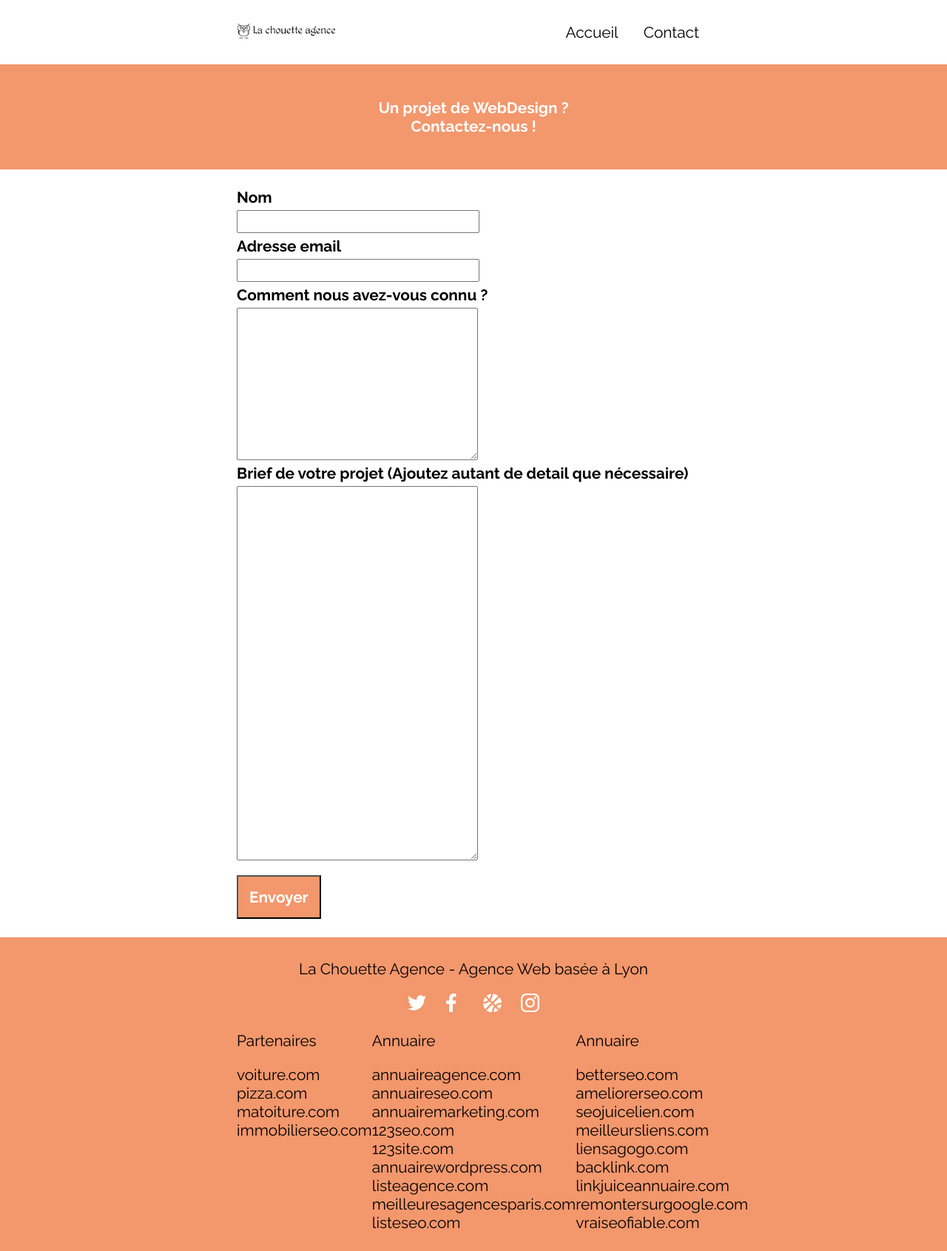
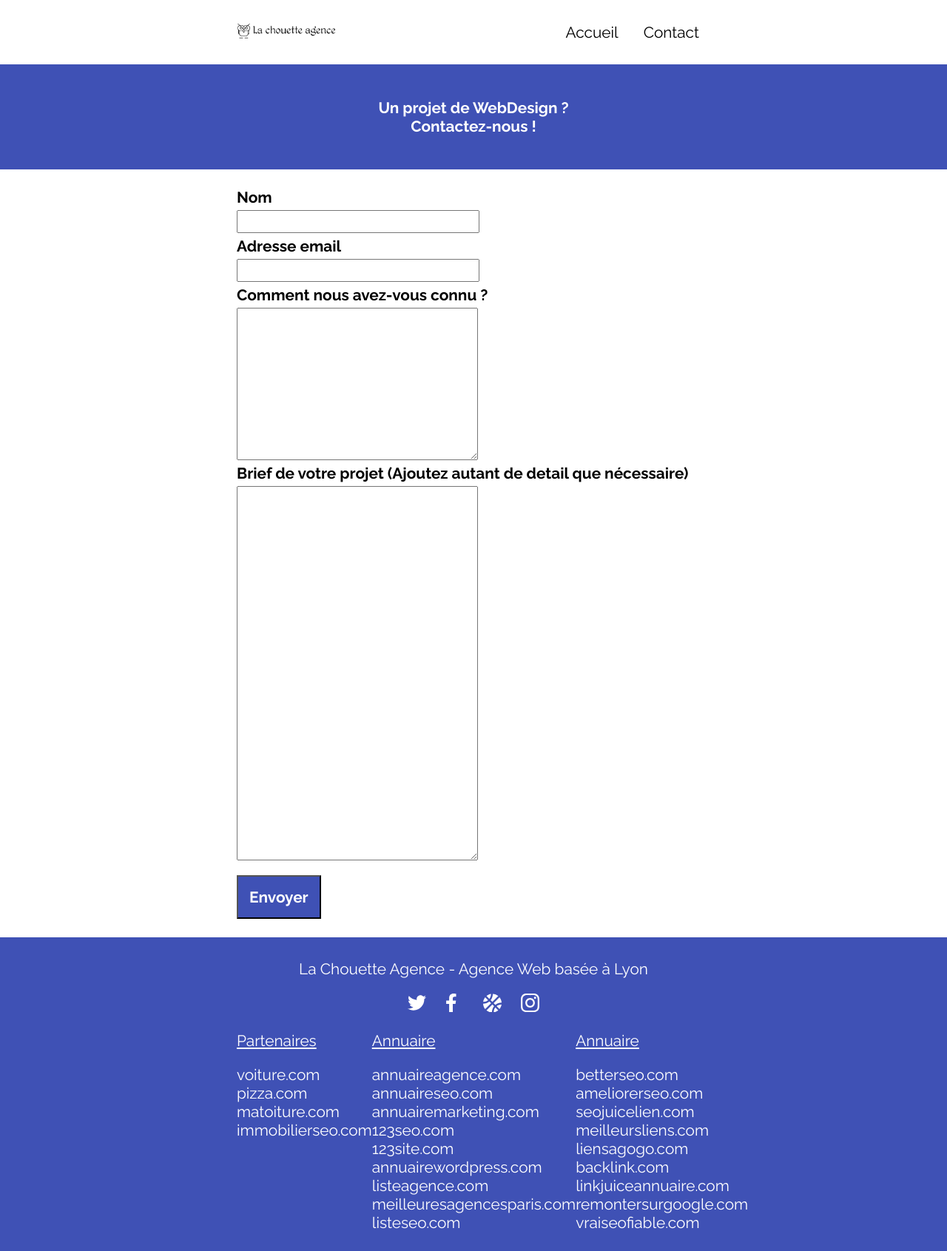
Before and after one commit to JimmyCr7/P4_CHOUETTE_AGENCE_V2, a plain HTML site: page contact.html in a window 1280 px wide. Shown: the whole page at 74% size. Drawn offline with Linux system fonts and the light colour scheme.

Commit message:
CHANGEMENT COULEUR TERTIAIRE

```diff
--- a/SCSS/main.scss
+++ b/SCSS/main.scss
@@ -42,12 +42,12 @@ div#boxContact1, div#boxContact2, div#boxPresentation, div#boxPresentationMethod
 i.fas, i.far{
 	display: inline-block;
 	font-size: 350%;
-	color: #f3976c;
+	color: #3f51b5;
 }
 */
 
 h1, h2, h3{
-	color: #f3976c;
+	color: #3f51b5;
 	font-weight: bolder;
 }
 
@@ -76,7 +76,7 @@ img{
 a.lienBtnContact{
 	display: inline-block;
 	padding: 15px 30px;
-	background-color: #f3976c;
+	background-color: #3f51b5;
 	color: white;
 	font-size: 1.2em;
 	text-decoration: none;
@@ -207,7 +207,8 @@ div#boxContact2{
 footer{
 	text-align: center;
 	padding: 10px 0px;
-	background-color: #f3976c;
+	background-color: #3f51b5;
+	color: #fff;
 
 	div#iconsFooter{
 
@@ -240,6 +241,7 @@ div.conteneurLiensFooter{
 	flex-direction: row;
 	justify-content: space-between;
 	text-align: left;
+	color: #fff;
 
 	> div > ul{
 		padding: 0px;
@@ -249,9 +251,13 @@ div.conteneurLiensFooter{
 		list-style: none;
 
 		> a{
-			color: black;
+			color: #fff;
 			text-decoration: none;
 		}
+	}
+
+	p{
+		text-decoration: underline;
 	}
 }
 // FIN FOOTER
@@ -262,7 +268,7 @@ div#boxPresentationContact, div#boxFormContact{
 }
 
 div#boxPresentationContact{
-	background-color: #f3976c;
+	background-color: #3f51b5;
 	text-align: center;
 
 	p{
@@ -276,7 +282,7 @@ div#boxFormContact{
 	input[type="submit"]{
 		color: white;
 		padding: 15px;
-		background-color: #f3976c;
+		background-color: #3f51b5;
 		margin-top: 15px;
 		font-weight: bold;
 	}
@@ -304,7 +310,7 @@ div#boxFormContact{
 
 		&:focus{
 			outline: none;
-			border: 2px solid #f3976c;
+			border: 2px solid #3f51b5;
 		}
 	}
 }
```
Also changed, not shown: CSS/main.css, IMAGES/SVG/equerre.svg, IMAGES/SVG/image.svg, IMAGES/SVG/stats.svg, 1 other file.
